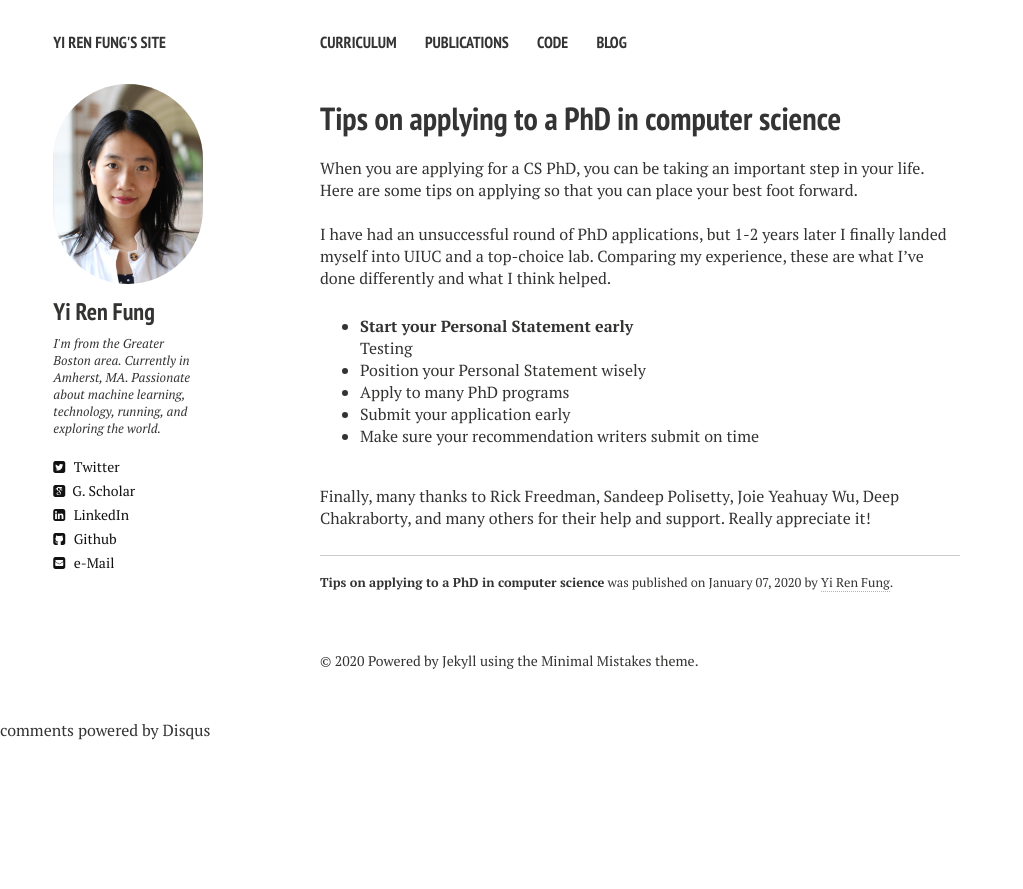
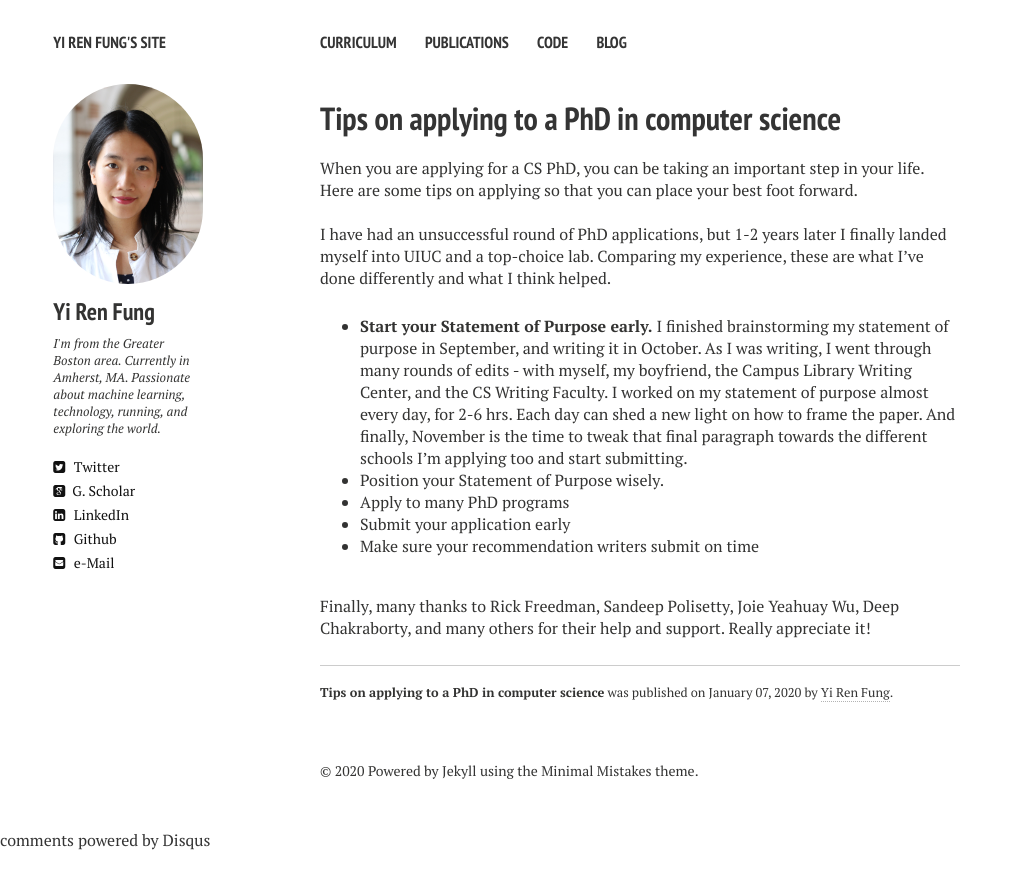
Before and after one commit to yrf1/yrf1.github.io, a Jekyll site: the page built from _posts/2020-01-07-on-phd-applications.md, in a window 1280 px wide. Shown: the top 889 px of the page, without its empty margins (0-1023 px from the left). Built offline with Jekyll 4.4.1, drawn with Linux system fonts in a browser that asks for light colours; nearby versions of some CDN libraries; comment, search, counter and statistics services are not loaded.

Commit message:
Updated blog post

```diff
--- a/_posts/2020-01-07-on-phd-applications.md
+++ b/_posts/2020-01-07-on-phd-applications.md
@@ -10,9 +10,8 @@ When you are applying for a CS PhD, you can be taking an important step in your
 
 <br>
 I have had an unsuccessful round of PhD applications, but 1-2 years later I finally landed myself into UIUC and a top-choice lab. Comparing my experience, these are what I've done differently and what I think helped.
-* **Start your Personal Statement early**\
-  Testing
-* Position your Personal Statement wisely
+* **Start your Statement of Purpose early.** I finished brainstorming my statement of purpose in September, and writing it in October. As I was writing, I went through many rounds of edits - with myself, my boyfriend, the Campus Library Writing Center, and the CS Writing Faculty. I worked on my statement of purpose almost every day, for 2-6 hrs. Each day can shed a new light on how to frame the paper. And finally, November is the time to tweak that final paragraph towards the different schools I'm applying too and start submitting.
+* Position your Statement of Purpose wisely.
 * Apply to many PhD programs
 * Submit your application early
 * Make sure your recommendation writers submit on time
```
